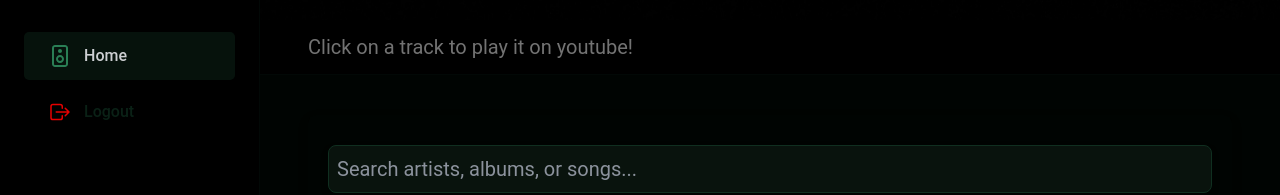
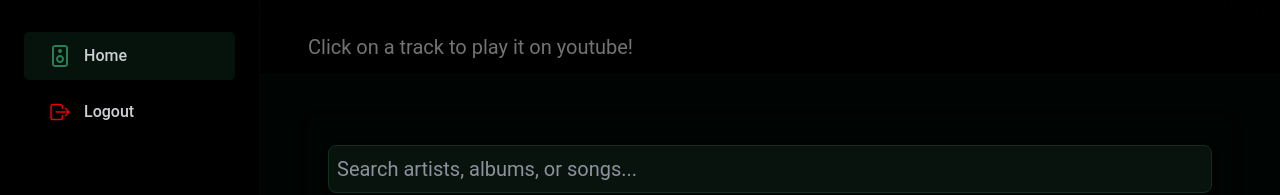
Before and after one commit to RaoulGrn/audio-lib-front, a React (Vite) app: page / in a window 1280 px wide. Shown: the top 195 px of the page. Built offline with nearby package versions, Linux system fonts and the light colour scheme; sample sign-in values are in the browser's storage.

Commit message:
Logout text color change

```diff
--- a/src/ui/MainNav.jsx
+++ b/src/ui/MainNav.jsx
@@ -54,7 +54,7 @@ const LogoutButton = styled.button`
   align-items: center;
   gap: 1.2rem;
   width: 100%;
-  color: var(--color-grey-600);
+  color: var(--color-grey-700);
   font-size: 1.6rem;
   font-weight: 500;
   padding: 1.2rem 2.4rem;
```
